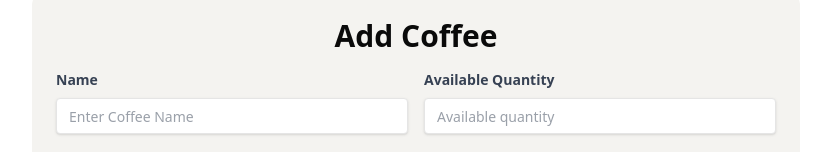
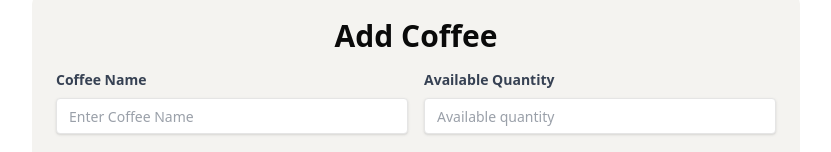
Before and after one commit to rahul3507/Coffee-Store, a React (Vite) app in the folder Coffee-Store-Client/: page /add-coffee in a window 1280 px wide. Shown: the part 166-318 px from the top of the page, without its empty margins (224-1055 px from the left). Built offline with nearby package versions, Linux system fonts and the light colour scheme.

Commit message:
feat: integrate react-hot-toast for success notifications in AddCoffee form

```diff
--- a/Coffee-Store-Client/package.json
+++ b/Coffee-Store-Client/package.json
@@ -20,6 +20,7 @@
     "match-sorter": "^8.0.3",
     "react": "^19.1.0",
     "react-dom": "^19.1.0",
+    "react-hot-toast": "^2.5.2",
     "react-router-dom": "^7.6.3",
     "sort-by": "^0.0.2",
     "tailwind-merge": "^3.3.1",
--- a/Coffee-Store-Client/src/Pages/AddCoffee.jsx
+++ b/Coffee-Store-Client/src/Pages/AddCoffee.jsx
@@ -1,5 +1,5 @@
 /** @format */
-
+import toast, { Toaster } from "react-hot-toast";
 import React from "react";
 import { Input } from "../components/ui/input";
 import { Button } from "../components/ui/button";
@@ -41,6 +41,10 @@ const AddCoffee = () => {
       .then((response) => response.json())
       .then((data) => {
         console.log("Coffee added successfully:", data);
+        if (data.insertedId) {
+          toast.success("Coffee added successfully!");
+          form.reset(); // Reset the form after successful submission
+        }
       })
       .catch((error) => {
         console.error("Error adding coffee:", error);
@@ -59,9 +63,10 @@ const AddCoffee = () => {
                 className="block text-gray-700 text-sm font-bold mb-2"
                 htmlFor="name"
               >
-                Name
+                Coffee Name
               </label>
               <Input
+                required
                 type="text"
                 id="name"
                 placeholder="Enter Coffee Name"
@@ -71,6 +76,7 @@ const AddCoffee = () => {
 
             <div className="mb-4">
               <label
+                required
                 className="block text-gray-700 text-sm font-bold mb-2"
                 htmlFor="quantity"
               >
@@ -95,6 +101,7 @@ const AddCoffee = () => {
                 Supplier Name
               </label>
               <Input
+                required
                 type="text"
                 id="supplier"
                 placeholder="Supplier name"
@@ -176,6 +183,7 @@ const AddCoffee = () => {
             >
               Add Coffee
             </Button>
+            <Toaster position="top-center" reverseOrder={false} />
           </div>
         </form>
       </div>
```
Also changed, not shown: 1 other file (tests, documents, lock files or other folders).
